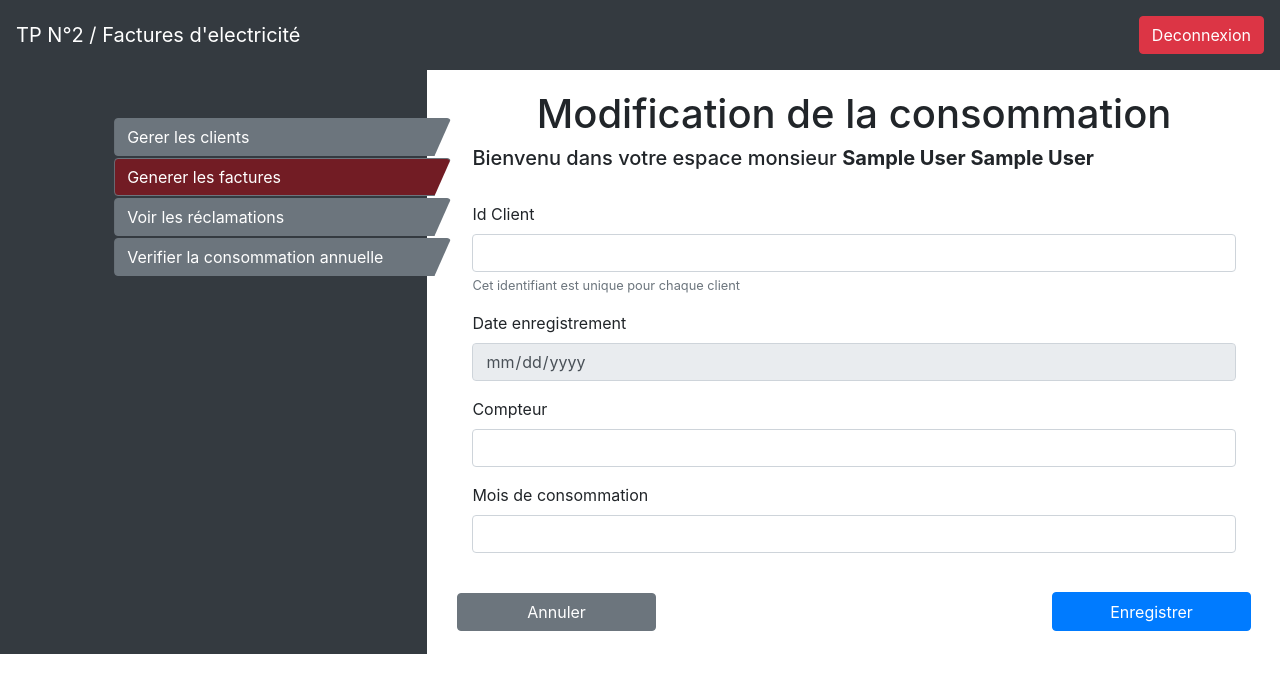
After one commit to MoAliTahir/ElecticityBillApp, a PHP site: page /admin/adminModifieConsommation.php in a window 1280 px wide. The commit adds this page. Shown: the top 693 px of the page. Run offline with PHP 8.4, Linux system fonts and the light colour scheme; the visitor is signed in with stand-in values (Sample User, id 1).

Commit message:
Adding the file AdminModifieConsom and some fonctionalities

```diff
--- /dev/null
+++ b/TP2/admin/adminModifieConsommation.php
@@ -0,0 +1,106 @@
+<?php
+/**
+ * Created by PhpStorm.
+ * User: Ali Tahir
+ * Date: 06/03/2019
+ * Time: 00:52
+ */
+session_start();
+if(isset($_SESSION["id_user"]))
+{
+    $nom = $_SESSION['nom'];
+    $prenom = $_SESSION['prenom'];
+
+    require_once "../db.php";
+
+    //Modification de consommation
+    if (isset($_POST['enregistrer']))
+    {
+        $id_consom = $_POST['id_consom'];
+        $id_client = $_POST['id_client'];
+        $date_enreg = $_POST['date'];
+        $compteur = $_POST['compteur'];
+        $mois = $_POST['mois'];
+
+        $sql = "UPDATE `consommation` SET compteur =:compteur, mois =:mois WHERE id_consom =" . $id_consom;
+        $update = $db->prepare($sql);
+
+
+        $data = [
+            'compteur' => $compteur,
+            'mois' => $mois
+        ];
+
+        $update->execute($data);
+        header("Location:adminGenererFactures.php");
+
+    }
+
+    //Génération de la facture
+    if (isset($_GET['generer']))
+    {
+        $id_consom = $_GET['generer'];
+    }
+
+    //Recupération de la consommation choisie
+    if (isset($_GET['id']))
+    {
+        $id_consom = $_GET['id'];
+        $requete = $db->prepare("SELECT * FROM consommation WHERE id_consom = ?");
+        $requete->execute(array($id_consom));
+        $consommation = $requete->fetch();
+        $i = $requete->rowCount();
+    }
+}else
+{
+    header("Location:index.php");
+}
+
+include "templateAdmin.html";
+?>
+<style>
+    .btn-menu2{
+        background-color: #721c24;
+    }
+</style>
+<div class="main col-8" style="padding: 20px 40px 20px 50px; margin-left: 33%">
+    <h1 class="h1 text-center">Modification de la consommation</h1>
+    <p class="h5">Bienvenu dans votre espace monsieur <b><?= $prenom . " " .$nom ;?></b></p>
+
+    <br>
+
+    <form action="adminModifieConsommation.php" method="post">
+        <input type="hidden" name="id_consom" value="<?php if (isset($i)) echo $consommation['id_consom']; ?>">
+        <div class="form-group">
+            <label for="identifiant">Id Client</label>
+            <input type="text" class="form-control" id="identifiant" aria-describedby="identifiantHelp" name="id_client" value=<?php if(isset($i)) echo "\"".$consommation['id_client']."\" readonly" ; ?>>
+            <small id="identifiantHelp" class="form-text text-muted">Cet identifiant est unique pour chaque client</small>
+        </div>
+        <div class="form-group">
+            <label for="date">Date enregistrement</label>
+            <input type="date" class="form-control" readonly id="date" name="date" value="<?php if(isset($i)) echo $consommation['date_enreg']; ?>">
+        </div>
+        <div class="form-group">
+            <label for="compteur">Compteur</label>
+            <input type="text" class="form-control" id="compteur" name="compteur" value="<?php if(isset($i)) echo $consommation['compteur']; ?>">
+        </div>
+        <div class="form-group">
+            <label for="mois">Mois de consommation</label>
+            <input type="number" class="form-control" id="mois" name="mois" value="<?php if(isset($i)) echo $consommation['mois']; ?>">
+        </div>
+        <br>
+        <div class="row">
+            <button type="reset" class="btn btn-secondary col-3">Annuler</button>
+            <button type="submit" class="btn btn-primary col-3" style="margin-left: 75%; margin-top: -39px" name="enregistrer">Enregistrer</button>
+        </div>
+    </form>
+
+
+</div>
+
+</div>
+</div>
+
+
+</body>
+</html>
--- a/TP2/admin/inscriptionClient.php
+++ b/TP2/admin/inscriptionClient.php
@@ -45,6 +45,7 @@ if(isset($_SESSION["id_user"])){
 
     }
 
+    //Modification d'un client
     if (isset($_GET['id']))
     {
         $id_client = $_GET['id'];
```
Also changed, not shown: TP2/admin/adminGenererFactures.php (+17 -14 lines).
